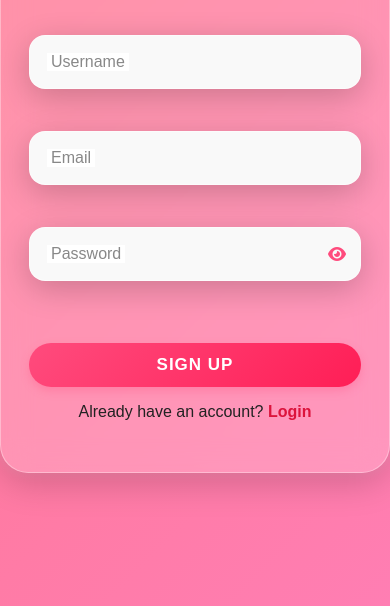
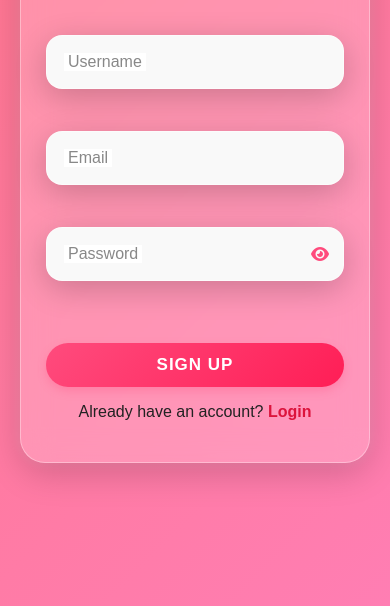
Before and after one commit to Madhusireesha/Sisogram-UI, a plain HTML site: page index.html in a window 390 px wide. Shown: the part 238-844 px from the top of the page. Drawn offline with Linux system fonts and the light colour scheme.

Commit message:
fixed mobile layout

```diff
--- a/index.html
+++ b/index.html
@@ -22,6 +22,9 @@
           align-items:  center;
           height:  100vh;
           margin:  0;
+
+          padding: 20px;
+          box-sizing:  border-box;
        }
 
        .container {
@@ -30,10 +33,11 @@
          backdrop-filter: blur(15px);
          -webkit-backdrop-filter: blur(15px);
 
-         padding:  35px 28px;
-         width:  340px;
+         padding:  25px;
+         width:  90%;
+         max-width:  350px;
          border:  1px solid rgba(255,255,255,0.35);
-         border-radius:  28px;
+         border-radius:  25px;
          text-align:  center;
          box-shadow:  0 10px 35px rgba(0,0,0,0.18),
                       0  0   12px  rgba(255,255,255,0.15);
```
Also changed, not shown: signup.html (+7 -3 lines).
